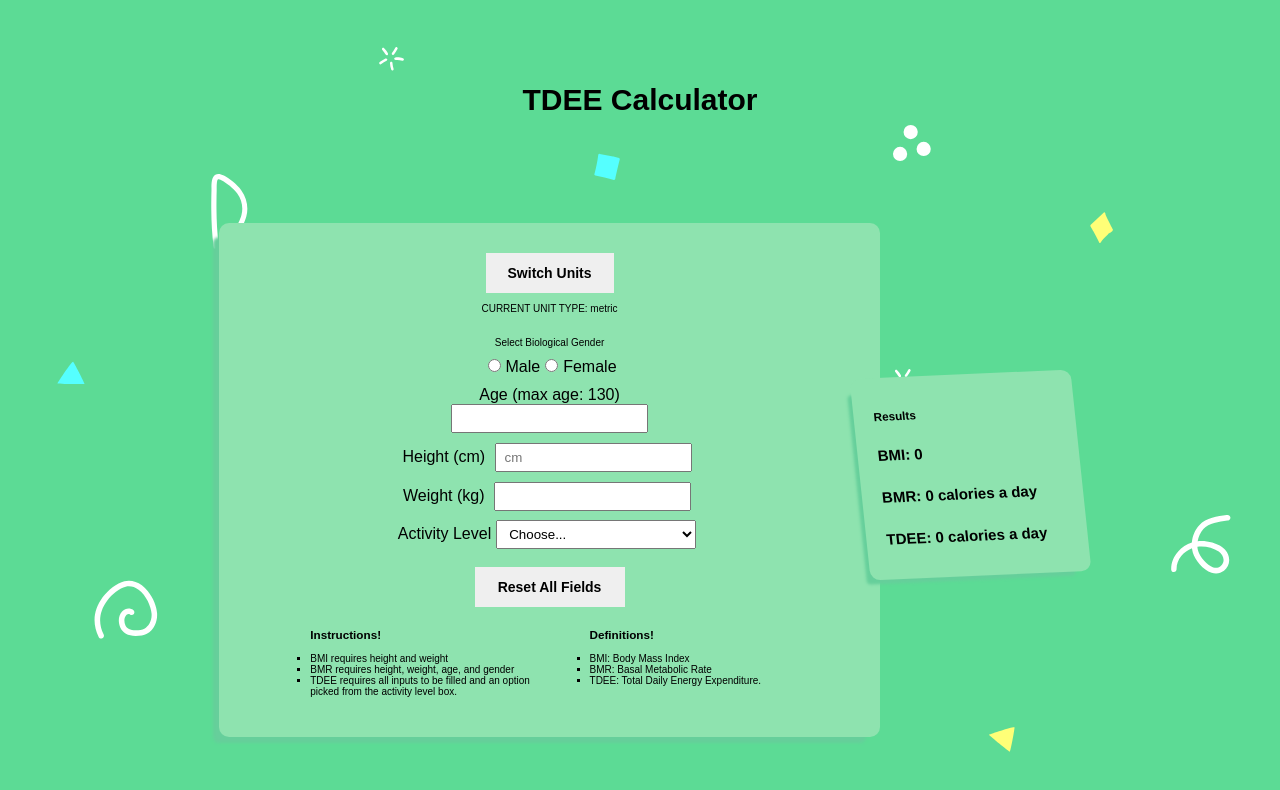
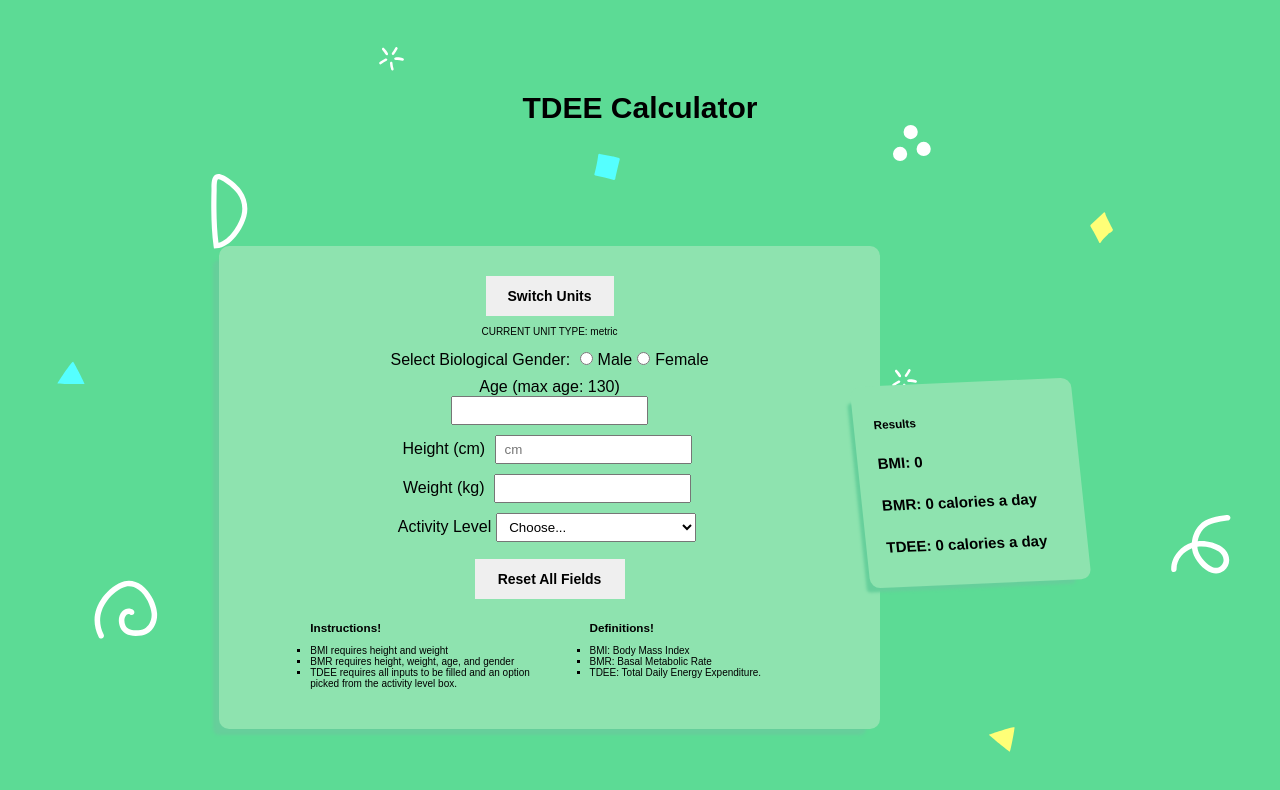
Before and after one commit to nevtay/jumpstartProject_1, a React (Create React App) app: page / in a window 1280 px wide. Shown: the top 790 px of the page. Built offline with nearby package versions, Linux system fonts and the light colour scheme; a web font is replaced by a local one.

Commit message:
changed <p> tag to <label>

```diff
--- a/src/components/Input-Gender.js
+++ b/src/components/Input-Gender.js
@@ -10,7 +10,7 @@ render() {
     return(
         <fieldset id="gender">
 
-        <p>Select Biological Gender</p>
+        <label>Select Biological Gender: </label>
 
             <input
             type="radio"
```
